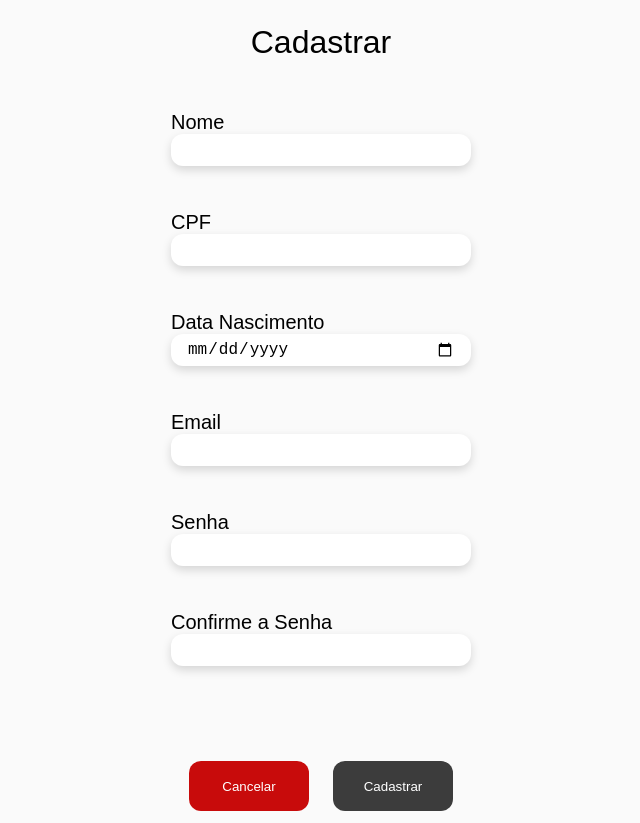
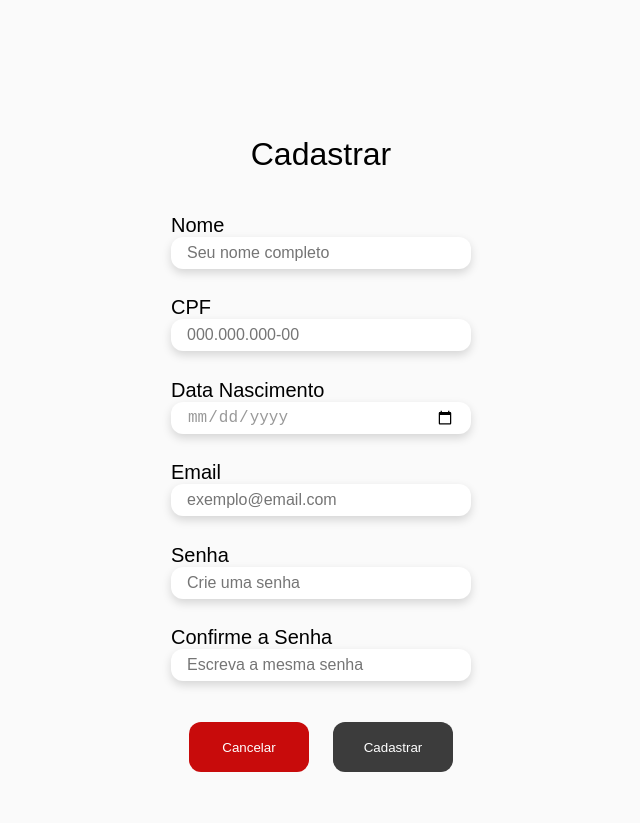
Before and after one commit to Guilherme1108/Car-Assist-Frontend, a React (Vite) app: page /cadastro in a window 1280 px wide. Shown: the whole page, without its empty margins (319-959 px from the left). After the commit the page ends 800 px from the top, so only its background shows below. Built offline with nearby package versions, Linux system fonts and the light colour scheme.

Commit message:
feat: live server adicionado mais lógica de criar conta e login

```diff
--- /dev/null
+++ b/db.json
@@ -0,0 +1,50 @@
+{
+  "users": [
+    {
+      "id": "u1-clara",
+      "nome": "Clara Oliveira",
+      "email": "clara@email.com",
+      "cpf": "22233344455",
+      "data_nascimento": "1995-03-12",
+      "senha": "senha123",
+      "is_ativo": true
+    },
+    {
+      "id": "u2-roberto",
+      "nome": "Roberto Santos",
+      "email": "roberto@garagem.com.br",
+      "cpf": "99988877766",
+      "data_nascimento": "1988-11-30",
+      "senha": "carro2026",
+      "is_ativo": true
+    },
+    {
+      "id": "u3-ana",
+      "nome": "Ana Julia",
+      "email": "anajulia@teste.com",
+      "cpf": "44455566677",
+      "data_nascimento": "2002-05-20",
+      "senha": "admin",
+      "is_ativo": true
+    },
+    {
+      "nome": "guigui",
+      "cpf": "12312312312",
+      "data_nascimento": "2026-05-11",
+      "email": "guigui@gmail.com",
+      "senha": "gui123@",
+      "is_ativo": true,
+      "id": "2FQ1vOqkbmo"
+    },
+    {
+      "nome": "",
+      "cpf": "",
+      "data_nascimento": "",
+      "email": "",
+      "senha": "dsadas",
+      "is_ativo": true,
+      "id": "QStXfGC-NWw"
+    }
+  ],
+  "$schema": "./node_modules/json-server/schema.json"
+}
--- a/package.json
+++ b/package.json
@@ -7,9 +7,11 @@
     "dev": "vite",
     "build": "vite build",
     "lint": "eslint .",
-    "preview": "vite preview"
+    "preview": "vite preview",
+    "server": "json-server --watch db.json --port 5000"
   },
   "dependencies": {
+    "axios": "^1.16.0",
     "lucide-react": "^1.8.0",
     "react": "^18.3.1",
     "react-dom": "^18.3.1",
@@ -24,6 +26,7 @@
     "eslint-plugin-react-hooks": "^7.0.1",
     "eslint-plugin-react-refresh": "^0.5.2",
     "globals": "^17.4.0",
+    "json-server": "^1.0.0-beta.15",
     "typescript": "5.4",
     "vite": "^8.0.4"
   }
--- a/src/components/input/Input.css
+++ b/src/components/input/Input.css
@@ -9,3 +9,19 @@
     box-shadow: 0 4px 10px rgba(0, 0, 0, 0.15);
     font-size: 16px;
 }
+
+/* Muda a cor do texto dd/mm/aaaa quando está vazio */
+.inputDefault[type="date"]::-webkit-datetime-edit-text,
+.inputDefault[type="date"]::-webkit-datetime-edit-month-field,
+.inputDefault[type="date"]::-webkit-datetime-edit-day-field,
+.inputDefault[type="date"]::-webkit-datetime-edit-year-field {
+    color: #999;
+}
+
+/* Voltar para preto quando digitar */
+.inputDefault[type="date"]:not([value=""])::-webkit-datetime-edit-text,
+.inputDefault[type="date"]:not([value=""])::-webkit-datetime-edit-month-field,
+.inputDefault[type="date"]:not([value=""])::-webkit-datetime-edit-day-field,
+.inputDefault[type="date"]:not([value=""])::-webkit-datetime-edit-year-field {
+    color: #000;
+}
--- a/src/components/input/Input.jsx
+++ b/src/components/input/Input.jsx
@@ -1,11 +1,14 @@
 import './Input.css'
 
-const Input = ({ type = 'text', placeholder }) => {
+const Input = ({ type = 'text', placeholder, name, value, onChange }) => {
   return (
     <input
       className="inputDefault"
       type={type}
       placeholder={placeholder}
+      name={name}
+      value={value}
+      onChange={onChange}
     />
   )
 }
--- a/src/pages/login/Login.jsx
+++ b/src/pages/login/Login.jsx
@@ -1,36 +1,87 @@
-import './Login.css'
-import { useNavigate } from 'react-router-dom'
-import Input from '../../components/input/Input'
-import Button from '../../components/button/Button'
+import { useState } from 'react'; // 1. Importar o useState
+import { useNavigate } from 'react-router-dom';
+import Input from '../../components/input/Input';
+import Button from '../../components/button/Button';
+import api from '../../services/api';
+import './Login.css';
 
 const LoginScreen = () => {
-
   const navigate = useNavigate();
 
-  const handleApprove= () => {
-    navigate('/home')
-  }
+  const [credentials, setCredentials] = useState({
+    email: '',
+    password: ''
+  });
+
+  const handleChange = (e) => {
+    const { name, value } = e.target;
+    setCredentials({
+      ...credentials,
+      [name]: value
+    });
+  };
+
+  const handleLogin = async () => {
+    const { email, password } = credentials;
+
+    if (!email || !password) {
+      alert("Por favor, preencha todos os campos");
+      return;
+    }
+
+    try {
+      const response = await api.get(`/users?email=${email}`);
+
+      if (response.data.length > 0) {
+        const user = response.data[0];
+
+        if (user.senha === password) {
+          localStorage.setItem('user', JSON.stringify(user));
+          navigate('/home');
+        } else {
+          alert("Senha incorreta");
+        }
+      } else {
+        alert("Usuário não encontrado");
+      }
+    } catch (error) {
+      console.error("Erro no login", error);
+      alert("Erro ao conectar com o servidor");
+    }
+  };
 
   return (
     <div className='loginScreen'>
-
       <span className="textWelcome">Bem Vindo</span>
 
       <div className='container'>
-        <Input type='text' placeholder='Nome'></Input>
+        <Input
+          type='text'
+          placeholder='Email'
+          name="email"
+          value={credentials.email}
+          onChange={handleChange}
+        />
 
-        <Input type='text' placeholder='Nome'></Input>
+        <Input
+          type='password'
+          placeholder='Senha'
+          name="password"
+          value={credentials.password}
+          onChange={handleChange}
+        />
 
-        <Button text='Login' variant='primary' onClick={handleApprove}></Button>
+        <Button text='Login' variant='primary' onClick={handleLogin} />
       </div>
 
       <div className='containerOpcoes'>
         <p className='esqueciSenha'>Esqueci minha senha</p>
-        <p onClick={() => navigate('/cadastro')}>Criar uma conta</p>
+        <p onClick={() => navigate('/cadastro')} style={{ cursor: 'pointer' }}>
+          Criar uma conta
+        </p>
       </div>
+    </div>
+  );
+};
 
-    </div>
-  )
-}
-
-export default LoginScreen
+export default LoginScreen;
--- a/src/pages/registerAccount/RegisterAccount.css
+++ b/src/pages/registerAccount/RegisterAccount.css
@@ -7,7 +7,7 @@
     justify-content: space-evenly;
     padding-left: 50px;
     padding-right: 50px;
-    gap: 50px;
+    gap: 25px;
     padding-bottom: 12px;
 }
 
@@ -16,15 +16,15 @@
 }
 
 .form {
+    height: 70%;
     display: flex;
     flex-direction: column;
     align-items: center;
-    justify-content: center;
+    justify-content: space-between;
 }
 
 .formElement {
     display: flex;
-    height: 100px;
     width: 100%;
     flex-direction: column;
 }
--- a/src/pages/registerAccount/RegisterAccount.jsx
+++ b/src/pages/registerAccount/RegisterAccount.jsx
@@ -1,11 +1,54 @@
+import { useState } from 'react'
 import Input from '../../components/input/Input'
 import Button from '../../components/button/Button'
 import { useNavigate } from 'react-router-dom'
+import api from '../../services/api';
 import './RegisterAccount.css'
 
 const RegisterAccountScreen = () => {
+    const navigate = useNavigate()
 
-    const navigate = useNavigate()
+    const [formData, setFormData] = useState({
+        nome: '',
+        cpf: '',
+        data_nascimento: '',
+        email: '',
+        senha: '',
+        confirmeSenha: '',
+        is_ativo: true
+    })
+
+    const handleChange = (e) => {
+        const { name, value } = e.target;
+        setFormData({
+            ...formData,
+            [name]: value
+        });
+    }
+
+    const handleRegister = async () => {
+        if (formData.senha !== formData.confirmeSenha) {
+            alert("As senhas não são iguais!");
+            return;
+        }
+
+        try {
+            const { confirmeSenha, ...dataToSave } = formData;
+
+            const payload = {
+                ...dataToSave,
+                cpf: dataToSave.cpf.replace(/\D/g, '')
+            };
+
+            await api.post('/users', payload);
+
+            alert("Conta criada com sucesso!");
+            navigate('/');
+        } catch (error) {
+            console.error("Erro ao cadastrar", error);
+            alert("Erro ao conectar com o servidor.");
+        }
+    };
 
     const handleCancel = () => {
         navigate('/')
@@ -13,46 +56,79 @@ const RegisterAccountScreen = () => {
 
     return (
         <div className="registerAccountScreen">
+            <span className="titlePage">Cadastrar</span>
 
-            <span className="titlePage">Cadastrar</span>
             <div className='form'>
                 <div className="formElement">
-                    <label htmlFor="">Nome</label>
-                    <Input type='text' placeholder=''></Input>
+                    <label>Nome</label>
+                    <Input
+                        name="nome"
+                        value={formData.nome}
+                        onChange={handleChange}
+                        type='text'
+                        placeholder='Seu nome completo'
+                    />
                 </div>
 
                 <div className="formElement">
-                    <label htmlFor="">CPF</label>
-                    <Input type='text' placeholder=''></Input>
+                    <label>CPF</label>
+                    <Input
+                        name="cpf"
+                        value={formData.cpf}
+                        onChange={handleChange}
+                        type='text'
+                        placeholder='000.000.000-00'
+                    />
                 </div>
 
                 <div className="formElement">
-                    <label htmlFor="">Data Nascimento</label>
-                    <Input type='date' placeholder=''></Input>
+                    <label>Data Nascimento</label>
+                    <Input
+                        name="data_nascimento"
+                        value={formData.data_nascimento}
+                        onChange={handleChange}
+                        type='date'
+                    />
                 </div>
 
                 <div className="formElement">
-                    <label htmlFor="">Email</label>
-                    <Input type='text' placeholder=''></Input>
+                    <label>Email</label>
+                    <Input
+                        name="email"
+                        value={formData.email}
+                        onChange={handleChange}
+                        type='email'
+                        placeholder='exemplo@email.com'
+                    />
                 </div>
 
                 <div className="formElement">
-                    <label htmlFor="">Senha</label>
-                    <Input type='text' placeholder=''></Input>
+                    <label>Senha</label>
+                    <Input
+                        name="senha"
+                        value={formData.senha}
+                        onChange={handleChange}
+                        type='password'
+                        placeholder='Crie uma senha'
+                    />
                 </div>
 
                 <div className="formElement">
-                    <label htmlFor="">Confirme a Senha</label>
-                    <Input type='text' placeholder=''></Input>
+                    <label>Confirme a Senha</label>
+                    <Input
+                        name="confirmeSenha"
+                        value={formData.confirmeSenha}
+                        onChange={handleChange}
+                        type='password'
+                        placeholder='Escreva a mesma senha'
+                    />
                 </div>
             </div>
 
-
             <div className="buttons">
-                <Button text='Cancelar' variant='secondary' onClick={handleCancel}></Button>
-                <Button text='Cadastrar' variant='primary'></Button>
+                <Button text='Cancelar' variant='secondary' onClick={handleCancel} />
+                <Button text='Cadastrar' variant='primary' onClick={handleRegister} />
             </div>
-
         </div>
     )
 }
--- /dev/null
+++ b/src/services/api.js
@@ -0,0 +1,7 @@
+import axios from 'axios';
+
+const api = axios.create({
+  baseURL: 'http://localhost:5000'
+});
+
+export default api;
```
Also changed, not shown: 1 other file (tests, documents, lock files or other folders).
